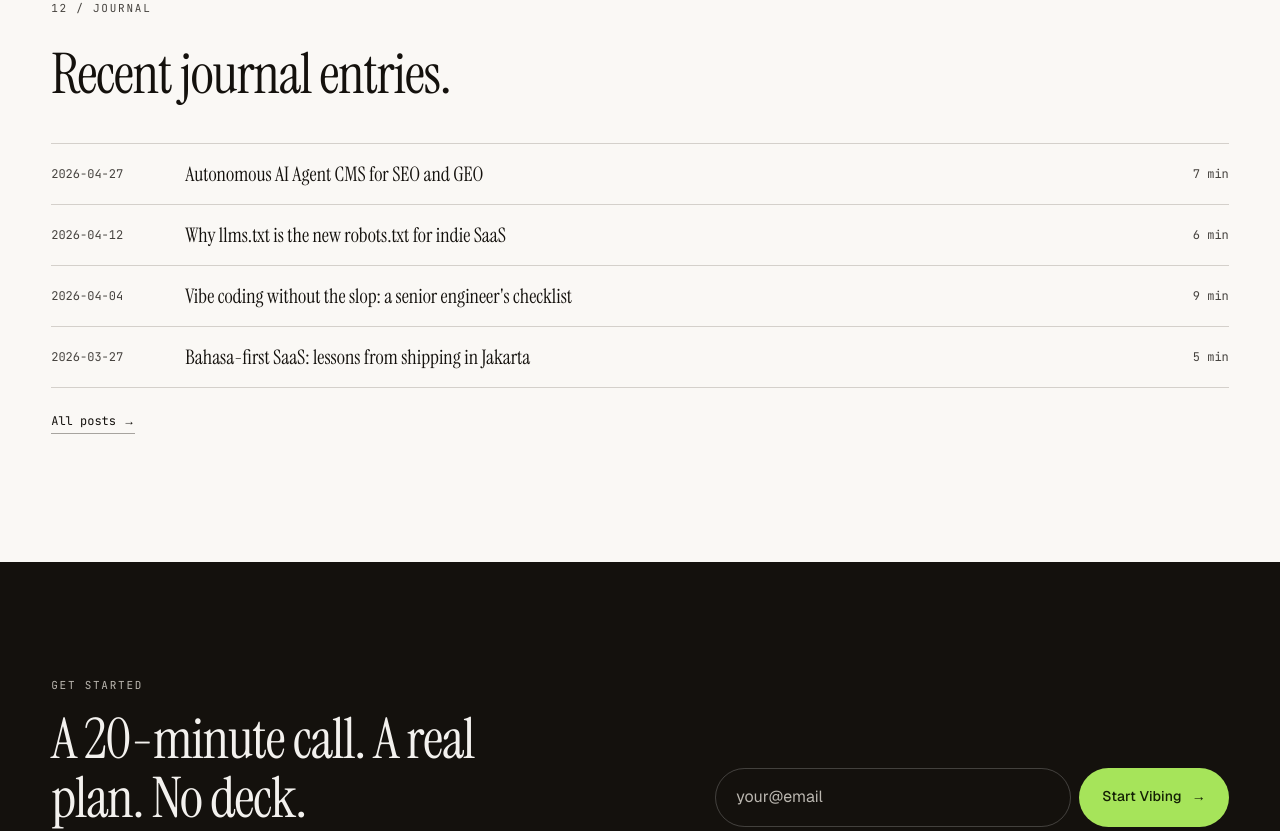
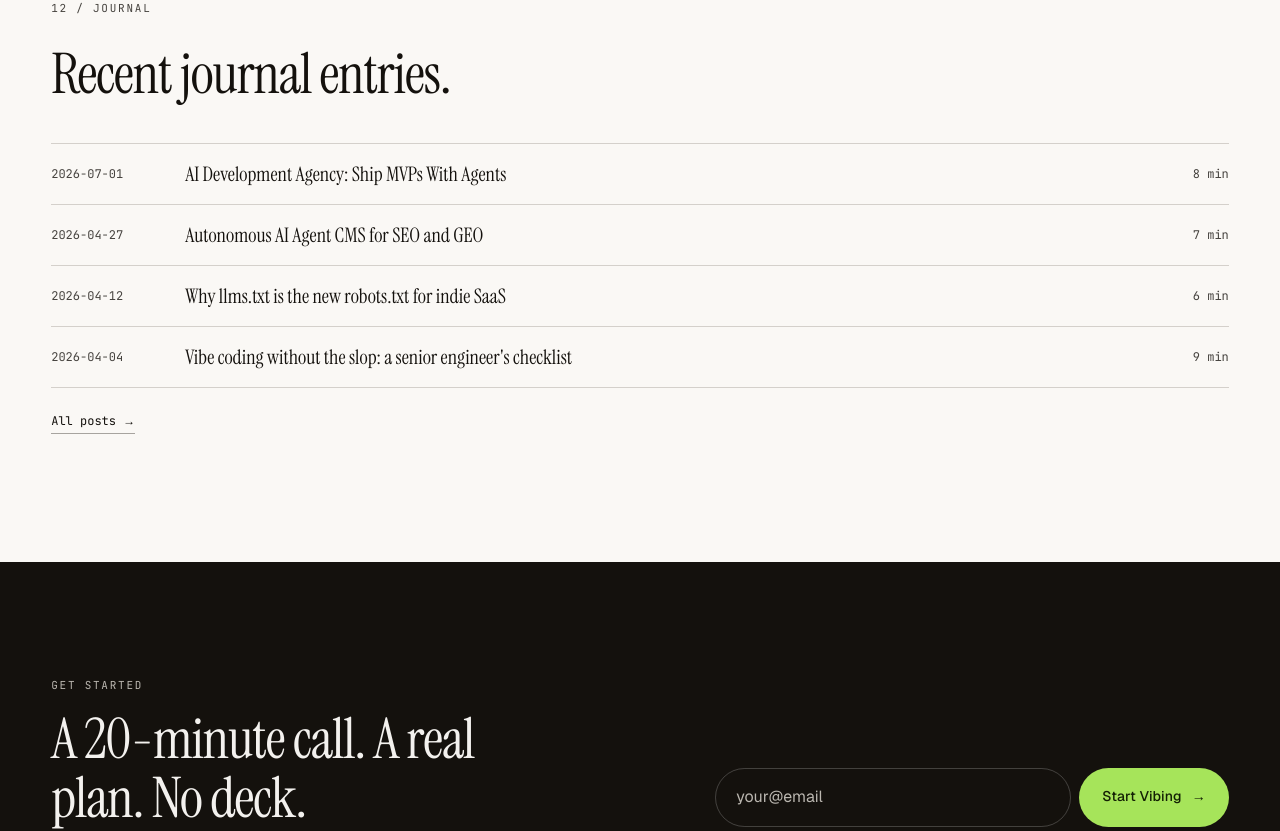
Before and after one commit to FerryF19999/devcodevibe, a Next.js app: page / in a window 1280 px wide. Shown: the part 9793-10624 px from the top of the page. Built offline with nearby package versions, Linux system fonts and the light colour scheme; no server answers.

Commit message:
fix: source recent journal from articles

```diff
--- a/app/components/Blog.tsx
+++ b/app/components/Blog.tsx
@@ -1,24 +1,29 @@
+import { PUBLISHED_ARTICLES } from "../lib/agentCms";
 import type { Copy, Lang } from "../lib/copy";
 import { SectionLabel } from "./shared";
 
 export function Blog({ t, lang }: { t: Copy; lang: Lang }) {
+  const recentArticles = [...PUBLISHED_ARTICLES]
+    .sort((a, b) => b.date.localeCompare(a.date))
+    .slice(0, 4);
+
   return (
     <section className="vwc-section" id="blog">
       <SectionLabel>{t.sectionTagline.blog}</SectionLabel>
       <h2 className="vwc-h2">{t.blogH}</h2>
       <ul className="vwc-blog">
-        {t.blog.map((b, i) => (
-          <li key={i} className="vwc-blog-row">
-            <span className="vwc-blog-d">{b.d}</span>
-            <a href={`/journal/${b.slug}`} className="vwc-blog-t">
-              {b.t}
+        {recentArticles.map((article) => (
+          <li key={article.slug} className="vwc-blog-row">
+            <span className="vwc-blog-d">{article.date}</span>
+            <a href={`/journal/${article.slug}`} className="vwc-blog-t">
+              {article.title}
             </a>
-            <span className="vwc-blog-r">{b.read}</span>
+            <span className="vwc-blog-r">{article.read}</span>
           </li>
         ))}
       </ul>
       <a href="/journal" className="vwc-link vwc-blog-all">
-        {lang === "en" ? "All posts" : "Semua post"} →
+        {lang === "en" ? "All posts" : "Semua post"} &rarr;
       </a>
     </section>
   );
```
